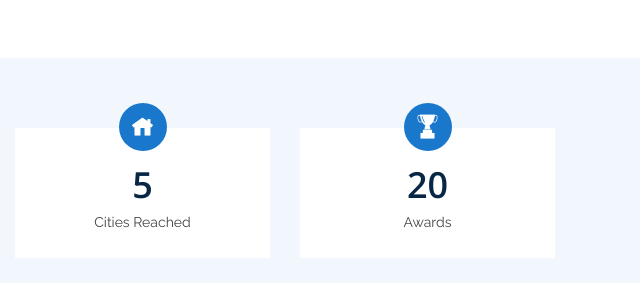
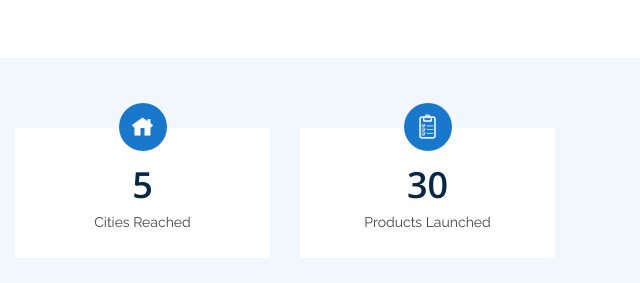
Before and after one commit to Tarandeep-s1ngh/Provectus_Website_Project, a plain HTML site: page index.html in a window 1280 px wide. Shown: the part 1842-2125 px from the top of the page, 640-1280 px from the left. Drawn offline with nearby package versions, Linux system fonts and the light colour scheme.

Commit message:
reach change

```diff
--- a/index.html
+++ b/index.html
@@ -229,9 +229,9 @@
 
           <div class="col-lg-3 col-md-6 mt-5 mt-lg-0">
             <div class="count-box">
-              <i class="icofont-award"></i>
-              <span data-toggle="counter-up">20</span>
-              <p>Awards</p>
+              <i class="icofont-prescription"></i>
+              <span data-toggle="counter-up">30</span>
+              <p>Products Launched</p>
             </div>
           </div>
 
```
